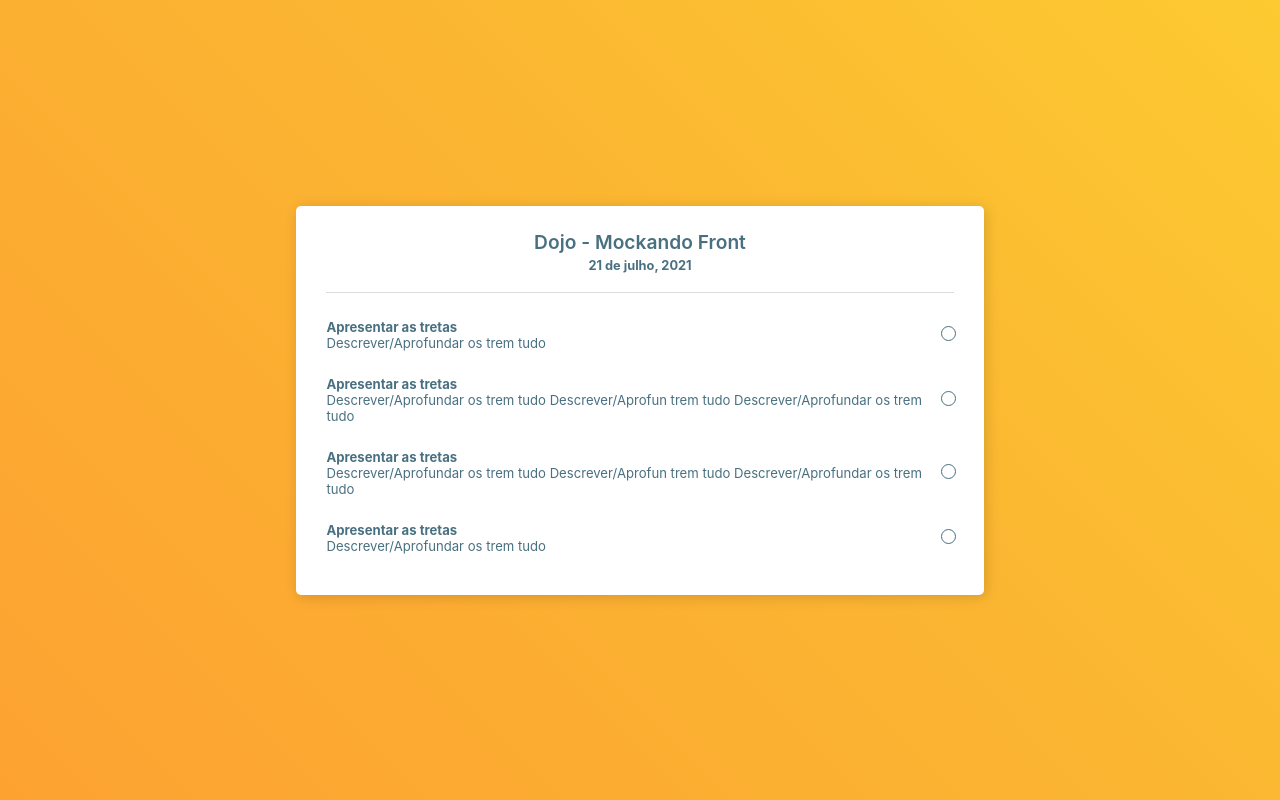
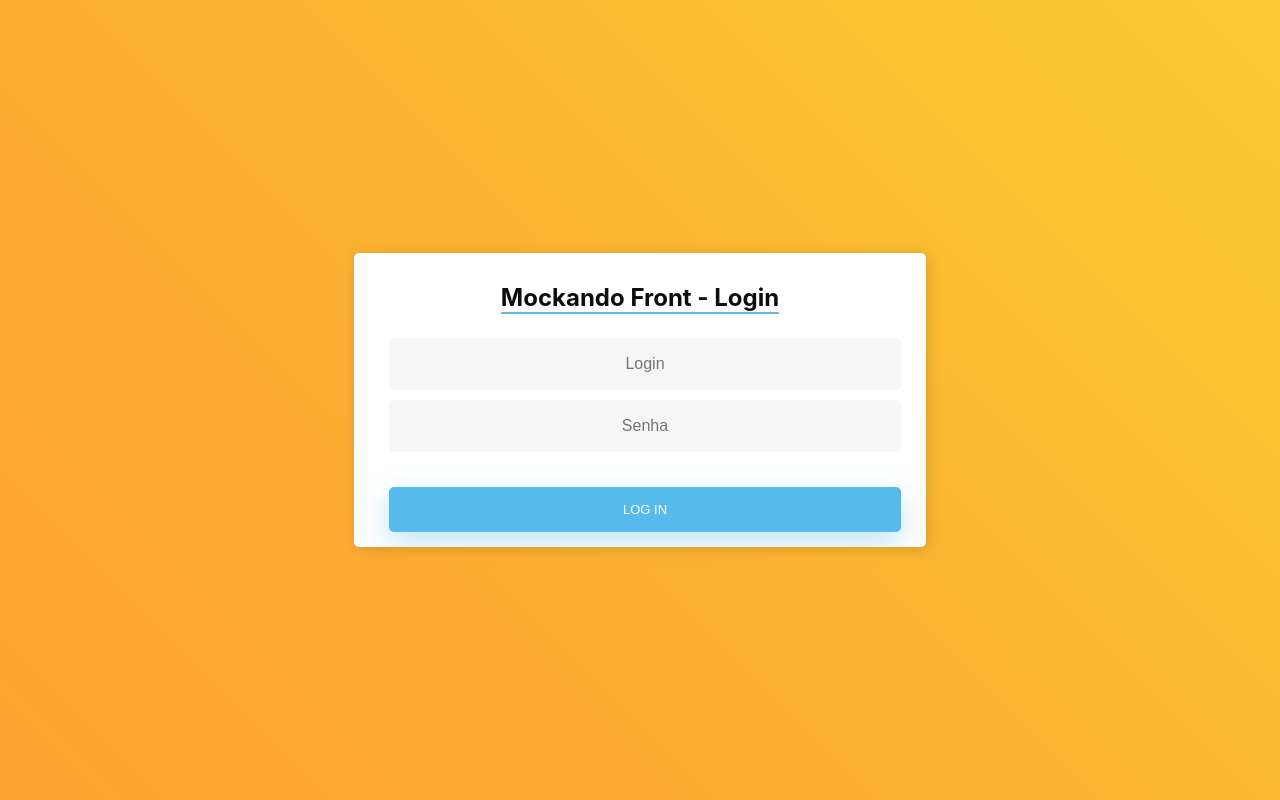
Before and after one commit to vinhal/msw-dojo, a React (Create React App) app: page / in a window 1280 px wide. Built offline with nearby package versions, Linux system fonts and the light colour scheme.

Commit message:
Adding login page

```diff
--- a/src/App.css
+++ b/src/App.css
@@ -13,120 +13,3 @@
     rgba(253, 202, 49, 1) 100%
   );
 }
-
-.todo {
-  background: #ffffff;
-  color: #497081;
-  padding: 10px 30px;
-  border-radius: 5px;
-  box-shadow: 2px 2px 14px rgba(0, 0, 0, 0.15);
-  max-width: 40vw;
-  max-height: 90vh;
-  overflow: auto;
-}
-
-@media (max-width: 1366px) {
-  .todo {
-    max-width: 80vw;
-  }
-}
-
-.todo__header {
-  text-align: center;
-  padding: 10px 0;
-  border-bottom: 1px solid #ddd;
-}
-
-.todo__header > h2 {
-  font-weight: 600;
-  font-size: 1.2rem;
-  margin: 4px auto;
-  padding: 0;
-}
-
-.todo__header > p {
-  padding: 0 0 5px;
-  margin: 4px auto;
-  font-size: 0.8rem;
-}
-
-.todo__list {
-  list-style: none;
-  padding: 0;
-}
-
-.todo__list > li {
-  padding: 10px 0 15px;
-  margin: 0;
-  text-align: left;
-  width: 100%;
-}
-
-label {
-  cursor: pointer;
-  font-size: 0.82rem;
-  width: 100%;
-  display: block;
-}
-
-input {
-  float: right;
-  opacity: 0;
-}
-
-p {
-  margin: 0;
-  font-weight: bold;
-  position: relative;
-  display: block;
-  transition: all 250ms ease-in-out;
-}
-
-span {
-  padding-top: 10px;
-  font-weight: 400;
-}
-
-input + p::after {
-  content: "";
-  display: block;
-  border: 1px solid #497081;
-  border-radius: 13px;
-  height: 13px;
-  width: 13px;
-  position: absolute;
-  right: -2px;
-  top: calc(50% - 9px);
-  z-index: 10;
-
-  transition: all 250ms ease;
-  transition-timing-function: ease;
-}
-
-input + p::before {
-  content: "✔";
-  display: block;
-  font-size: 22px;
-  height: 13px;
-  width: 13px;
-  position: absolute;
-  right: -2px;
-  top: calc(50% - 15px);
-  z-index: 10;
-  opacity: 0;
-}
-
-input:checked + p {
-  color: #ccc;
-  transition: all 250ms ease-in-out;
-}
-
-input:checked + p::after {
-  opacity: 0;
-  top: calc(50% - 9px);
-}
-
-input:checked + p::before {
-  opacity: 1;
-  transition: all 250ms ease-in-out;
-}
--- a/src/App.jsx
+++ b/src/App.jsx
@@ -1,60 +1,14 @@
-import React, { useEffect, useState } from "react";
+import React, { useState } from "react";
 import "./App.css";
-
-const mockedData = [
-  {
-    title: "Apresentar as tretas",
-    description: "Descrever/Aprofundar os trem tudo",
-  },
-  {
-    title: "Apresentar as tretas",
-    description:
-      "Descrever/Aprofundar os trem tudo Descrever/Aprofun trem tudo Descrever/Aprofundar os trem tudo",
-  },
-  {
-    title: "Apresentar as tretas",
-    description:
-      "Descrever/Aprofundar os trem tudo Descrever/Aprofun trem tudo Descrever/Aprofundar os trem tudo",
-  },
-  {
-    title: "Apresentar as tretas",
-    description: "Descrever/Aprofundar os trem tudo",
-  },
-]
+import Auth from "./pages/auth";
+import Todo from "./pages/todo";
 
 function App() {
-  const [todos, setTodos] = useState([]);
-
-  useEffect(() => {
-    // fetch().then().catch()
-    setTimeout(() => {
-      setTodos(mockedData)
-    }, [2000])
-  }, []);
+  const [loggedUser, setLoggedUser] = useState();
 
   return (
     <div className="frame">
-      <section className="todo">
-        <header className="todo__header">
-          <h2>Dojo - Mockando Front</h2>
-          <p>21 de julho, 2021</p>
-        </header>
-
-        <ul className="todo__list">
-          {todos.map(({ title, description }, index) => (
-            <li>
-              <label for={`todo-${index}`}>
-                <input id={`todo-${index}`} type="checkbox" />
-                <p>
-                  {title}
-                  <br />
-                  <span>{description}</span>
-                </p>
-              </label>
-            </li>
-          ))}
-        </ul>
-      </section>
+      {loggedUser ? <Todo /> : <Auth onLogin={setLoggedUser} />}
     </div>
   );
 }
--- /dev/null
+++ b/src/pages/auth/auth.css
@@ -0,0 +1,78 @@
+.auth {
+  width: 100%;
+  background: #ffffff;
+  color: #497081;
+  padding: 10px 30px;
+  border-radius: 5px;
+  box-shadow: 2px 2px 14px rgba(0, 0, 0, 0.15);
+  max-width: 40vw;
+  overflow: auto;
+
+  display: flex;
+  align-items: center;
+  flex-direction: column;
+  justify-content: center;
+}
+
+.auth__title {
+  color: #0d0d0d;
+  border-bottom: 2px solid #5fbae9;
+}
+
+.auth__form {
+  width: 100%;
+}
+
+.auth__input {
+  margin: 5px;
+  min-width: 40vw;
+  border: none;
+  box-sizing: border-box;
+  text-align: center;
+  text-decoration: none;
+}
+
+.auth__input[type=submit] {
+  background-color: #56baed;
+  color: white;
+  padding: 15px 80px;
+  text-transform: uppercase;
+  font-size: 13px;
+  -webkit-box-shadow: 0 10px 30px 0 rgba(95,186,233,0.4);
+  box-shadow: 0 10px 30px 0 rgba(95,186,233,0.4);
+  -webkit-border-radius: 5px 5px 5px 5px;
+  border-radius: 5px 5px 5px 5px;
+  margin-top: 30px;
+}
+
+.auth__input[type=submit]:hover  {
+  background-color: #39ace7;
+}
+
+.auth__input[type=text], .auth__input[type=password] {
+  background-color: #f6f6f6;
+  color: #0d0d0d;
+  padding: 15px 32px;
+  font-size: 16px;
+  border: 2px solid #f6f6f6;
+  -webkit-border-radius: 5px 5px 5px 5px;
+  border-radius: 5px 5px 5px 5px;
+}
+
+.auth__input[type=text]:focus, .auth__input[type=password]:focus {
+  background-color: #fff;
+  border-bottom: 2px solid #5fbae9;
+}
+
+.auth__input[type=text]:placeholder, .auth__input[type=password]:placeholder {
+  color: #cccccc;
+}
+
+.auth__password {
+  text-decoration: wavy;
+}
+
+.auth__error {
+  color: red;
+  margin-top: 10px;
+}
--- /dev/null
+++ b/src/pages/auth/index.jsx
@@ -0,0 +1,48 @@
+import React, { useState } from "react";
+import authApi from "../../services/authApi";
+import "./auth.css";
+
+function Auth({ onLogin }) {
+  const [error, setError] = useState();
+
+  const onSubmit = (ev) => {
+    ev.preventDefault();
+
+    const login = ev.target.login.value;
+    const password = ev.target.password.value;
+
+    authApi
+      .login(login, password)
+      .then(() => onLogin(login))
+      .catch(() => setError({ message: "error" }));
+  };
+
+  return (
+    <div className="auth">
+      <h2 className="auth__title"> Mockando Front - Login </h2>
+
+      <form onSubmit={onSubmit} className="auth__form">
+        <input
+          required
+          type="text"
+          name="login"
+          placeholder="Login"
+          className="auth__input"
+        />
+        <input
+          required
+          type="password"
+          name="password"
+          placeholder="Senha"
+          className="auth__input auth__password"
+        />
+
+        <input type="submit" className="auth__input" value="Log In" />
+      </form>
+
+      {error && <p className="auth__error">{error.message}</p>}
+    </div>
+  );
+}
+
+export default Auth;
--- /dev/null
+++ b/src/pages/todo/index.jsx
@@ -0,0 +1,60 @@
+import React, { useEffect, useState } from "react";
+import todoApi from "../../services/todoApi";
+import "./todo.css";
+
+const mockedData = [
+  {
+    title: "Apresentar as tretas",
+    description: "Descrever/Aprofundar os trem tudo",
+  },
+  {
+    title: "Apresentar as tretas",
+    description:
+      "Descrever/Aprofundar os trem tudo Descrever/Aprofun trem tudo Descrever/Aprofundar os trem tudo",
+  },
+  {
+    title: "Apresentar as tretas",
+    description:
+      "Descrever/Aprofundar os trem tudo Descrever/Aprofun trem tudo Descrever/Aprofundar os trem tudo",
+  },
+  {
+    title: "Apresentar as tretas",
+    description: "Descrever/Aprofundar os trem tudo",
+  },
+]
+
+function Todo() {
+  const [todos, setTodos] = useState([]);
+
+  useEffect(() => {
+    todoApi.list().then(() => setTodos(mockedData))
+  }, []);
+
+  return (
+    <div className="frame">
+      <section className="todo">
+        <header className="todo__header">
+          <h2>Dojo - Mockando Front</h2>
+          <p>21 de julho, 2021</p>
+        </header>
+
+        <ul className="todo__list">
+          {todos.map(({ title, description }, index) => (
+            <li key={index}>
+              <label htmlFor={`todo-${index}`}>
+                <input id={`todo-${index}`} type="checkbox" />
+                <p>
+                  {title}
+                  <br />
+                  <span>{description}</span>
+                </p>
+              </label>
+            </li>
+          ))}
+        </ul>
+      </section>
+    </div>
+  );
+}
+
+export default Todo;
--- /dev/null
+++ b/src/pages/todo/todo.css
@@ -0,0 +1,116 @@
+.todo {
+  background: #ffffff;
+  color: #497081;
+  padding: 10px 30px;
+  border-radius: 5px;
+  box-shadow: 2px 2px 14px rgba(0, 0, 0, 0.15);
+  max-width: 40vw;
+  max-height: 90vh;
+  overflow: auto;
+}
+
+@media (max-width: 1366px) {
+  .todo {
+    max-width: 80vw;
+  }
+}
+
+.todo__header {
+  text-align: center;
+  padding: 10px 0;
+  border-bottom: 1px solid #ddd;
+}
+
+.todo__header > h2 {
+  font-weight: 600;
+  font-size: 1.2rem;
+  margin: 4px auto;
+  padding: 0;
+}
+
+.todo__header > p {
+  padding: 0 0 5px;
+  margin: 4px auto;
+  font-size: 0.8rem;
+}
+
+.todo__list {
+  list-style: none;
+  padding: 0;
+}
+
+.todo__list > li {
+  padding: 10px 0 15px;
+  margin: 0;
+  text-align: left;
+  width: 100%;
+}
+
+label {
+  cursor: pointer;
+  font-size: 0.82rem;
+  width: 100%;
+  display: block;
+}
+
+input[type=checkbox] {
+  float: right;
+  opacity: 0;
+}
+
+p {
+  margin: 0;
+  font-weight: bold;
+  position: relative;
+  display: block;
+  transition: all 250ms ease-in-out;
+}
+
+span {
+  padding-top: 10px;
+  font-weight: 400;
+}
+
+input + p::after {
+  content: "";
+  display: block;
+  border: 1px solid #497081;
+  border-radius: 13px;
+  height: 13px;
+  width: 13px;
+  position: absolute;
+  right: -2px;
+  top: calc(50% - 9px);
+  z-index: 10;
+
+  transition: all 250ms ease;
+  transition-timing-function: ease;
+}
+
+input + p::before {
+  content: "✔";
+  display: block;
+  font-size: 22px;
+  height: 13px;
+  width: 13px;
+  position: absolute;
+  right: -2px;
+  top: calc(50% - 15px);
+  z-index: 10;
+  opacity: 0;
+}
+
+input:checked + p {
+  color: #ccc;
+  transition: all 250ms ease-in-out;
+}
+
+input:checked + p::after {
+  opacity: 0;
+  top: calc(50% - 9px);
+}
+
+input:checked + p::before {
+  opacity: 1;
+  transition: all 250ms ease-in-out;
+}
--- /dev/null
+++ b/src/services/authApi.js
@@ -0,0 +1,9 @@
+
+const authApi = {
+    login(email, password) {
+        // fetch()
+        return Promise.resolve({})
+    }
+}
+
+export default authApi
--- /dev/null
+++ b/src/services/todoApi.js
@@ -0,0 +1,9 @@
+
+const todoApi = {
+    list(userEmail) {
+        // fetch()
+        return Promise.resolve({})
+    }
+}
+
+export default todoApi
```
Also changed, not shown: 2 other files (tests, documents, lock files or other folders).
